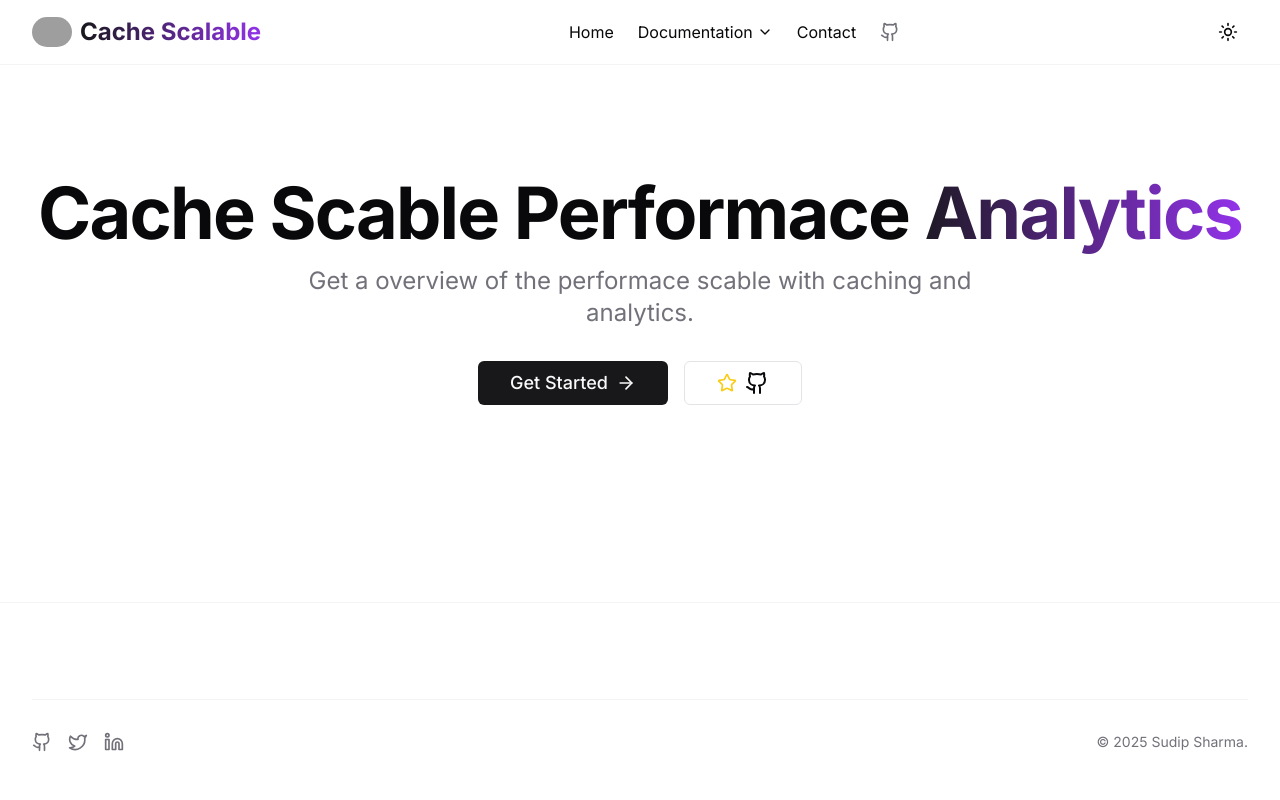
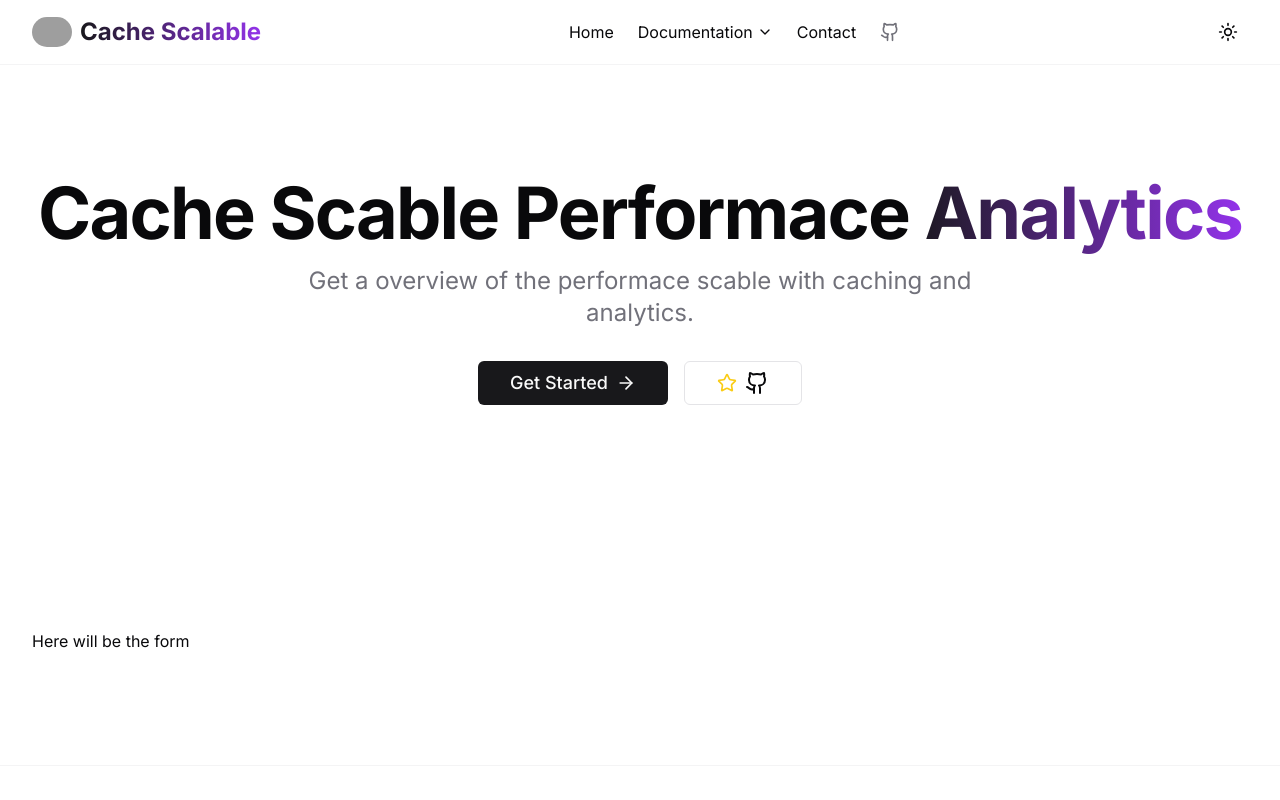
Before and after one commit to sudipsharma826/cache-scalable, a Next.js app: page / in a window 1280 px wide. Shown: the top 800 px of the page. Built offline with nearby package versions, Linux system fonts and the light colour scheme; grey boxes are pictures that could not be loaded.

Commit message:
added the useRef functionalitiy

```diff
--- a/app/page.tsx
+++ b/app/page.tsx
@@ -1,8 +1,17 @@
+"use client";
 import { ArrowRight, Check, Github, Star } from 'lucide-react';
 import { Button } from '@/components/ui/button';
 import { Card, CardContent, CardDescription, CardHeader, CardTitle } from '@/components/ui/card';
+import { useRef } from 'react';
+import FetchingForm from '@/components/FetchingForm';
 
 export default function Home() {
+  const targetRef = useRef<HTMLDivElement | null>(null);
+  const scrollToTarget = () => {
+    if (targetRef.current) {
+      targetRef.current.scrollIntoView({ behavior: 'smooth' });
+    }
+  };
   return (
     <div className="container mx-auto px-4 sm:px-6 lg:px-8">
       {/* Hero Section */}
@@ -21,7 +30,7 @@ export default function Home() {
           </div>
 
           <div className="flex flex-col sm:flex-row gap-4 justify-center items-center">
-            <Button size="lg" className="text-lg px-8 py-3 group">
+            <Button onClick={scrollToTarget} size="lg" className="text-lg px-8 py-3 group">
               Get Started
               <ArrowRight className="ml-2 h-5 w-5 group-hover:translate-x-1 transition-transform" />
             </Button>
@@ -31,6 +40,9 @@ export default function Home() {
           </div>
         </div>
       </section>
+      <section ref={targetRef} className="py-20 md:py-28">
+        <FetchingForm />
+        </section>
     </div>
   );
 }
--- /dev/null
+++ b/components/FetchingForm.tsx
@@ -0,0 +1,5 @@
+export default function FetchingForm() {
+    return(
+        <h1>Here will be the form </h1>
+    )
+}
```
